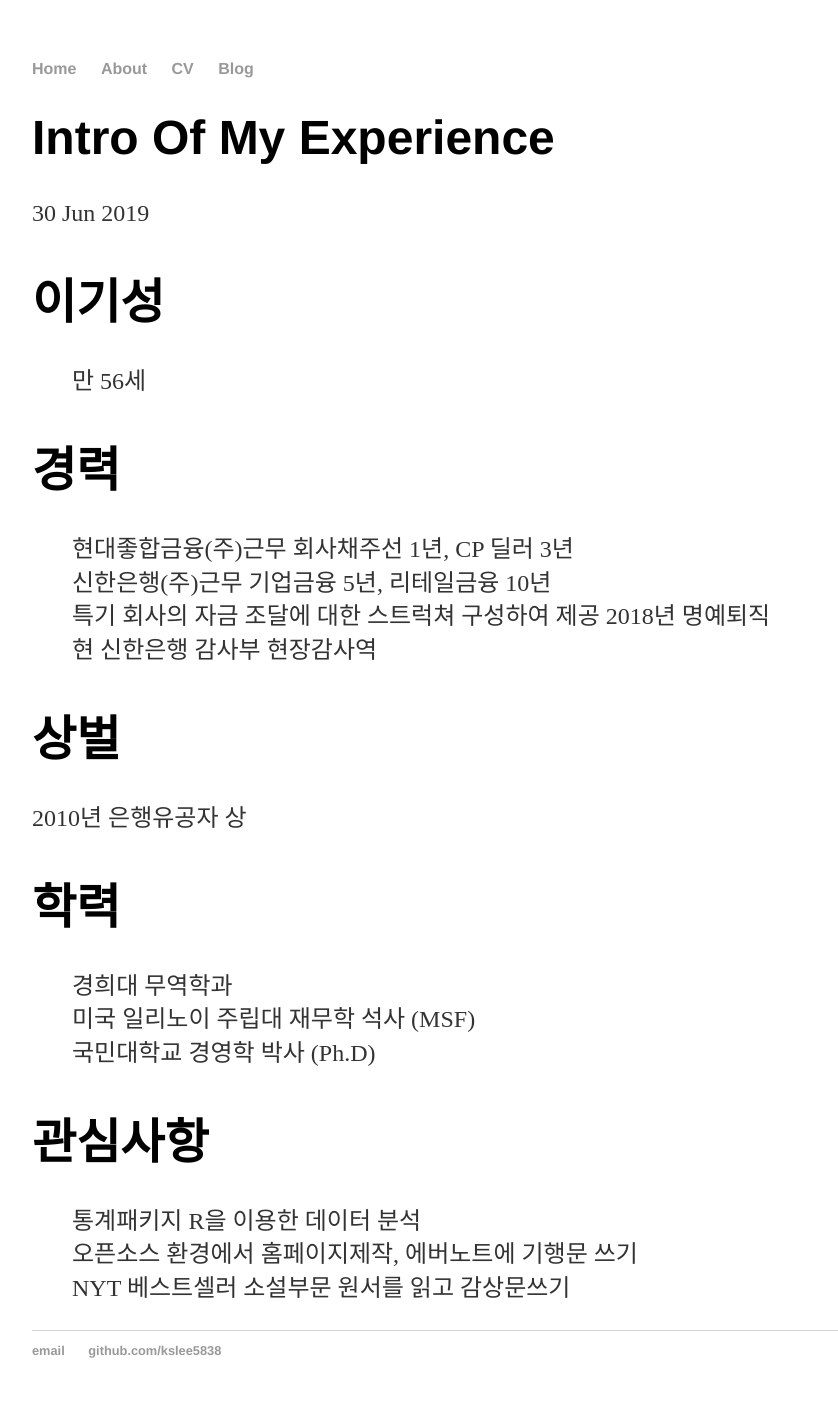
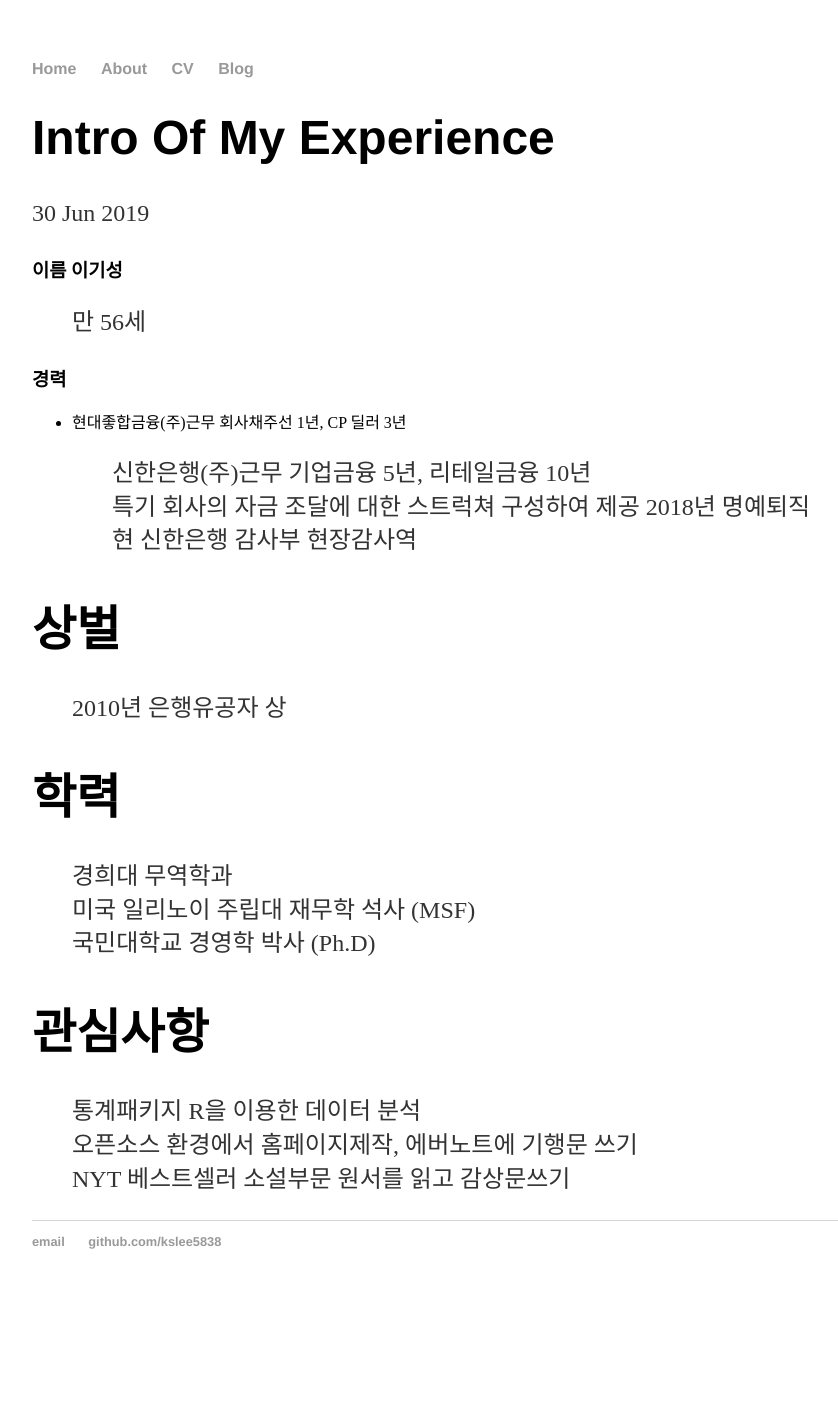
Before and after one commit to kslee5838/kslee5838.github.io, a Jekyll site: the page built from _posts/2019-06-30-intro-of-my-experience.md, in a window 1280 px wide. Shown: the whole page, without its empty margins (160-998 px from the left). Built offline with Jekyll 4.4.1, drawn with Linux system fonts in a browser that asks for light colours; our own code applies the rules of GitHub Pages for plain Markdown files; after the commit the page ends 1309 px from its top, so only the background shows below that.

Commit message:
Update 2019-06-30-intro-of-my-experience.md

```diff
--- a/_posts/2019-06-30-intro-of-my-experience.md
+++ b/_posts/2019-06-30-intro-of-my-experience.md
@@ -1,15 +1,15 @@
-# 이기성
+### 이름 이기성
 > 만 56세
 
-# 경력
-> 현대좋합금융(주)근무 회사채주선 1년, CP 딜러 3년
+### 경력
+* 현대좋합금융(주)근무 회사채주선 1년, CP 딜러 3년
 > 신한은행(주)근무 기업금융 5년, 리테일금융 10년
 > 특기 회사의 자금 조달에 대한 스트럭쳐 구성하여 제공
 > 2018년 명예퇴직
 > 현 신한은행 감사부 현장감사역
 
 # 상벌
-2010년 은행유공자 상
+> 2010년 은행유공자 상
 
 # 학력
 > 경희대 무역학과
```
